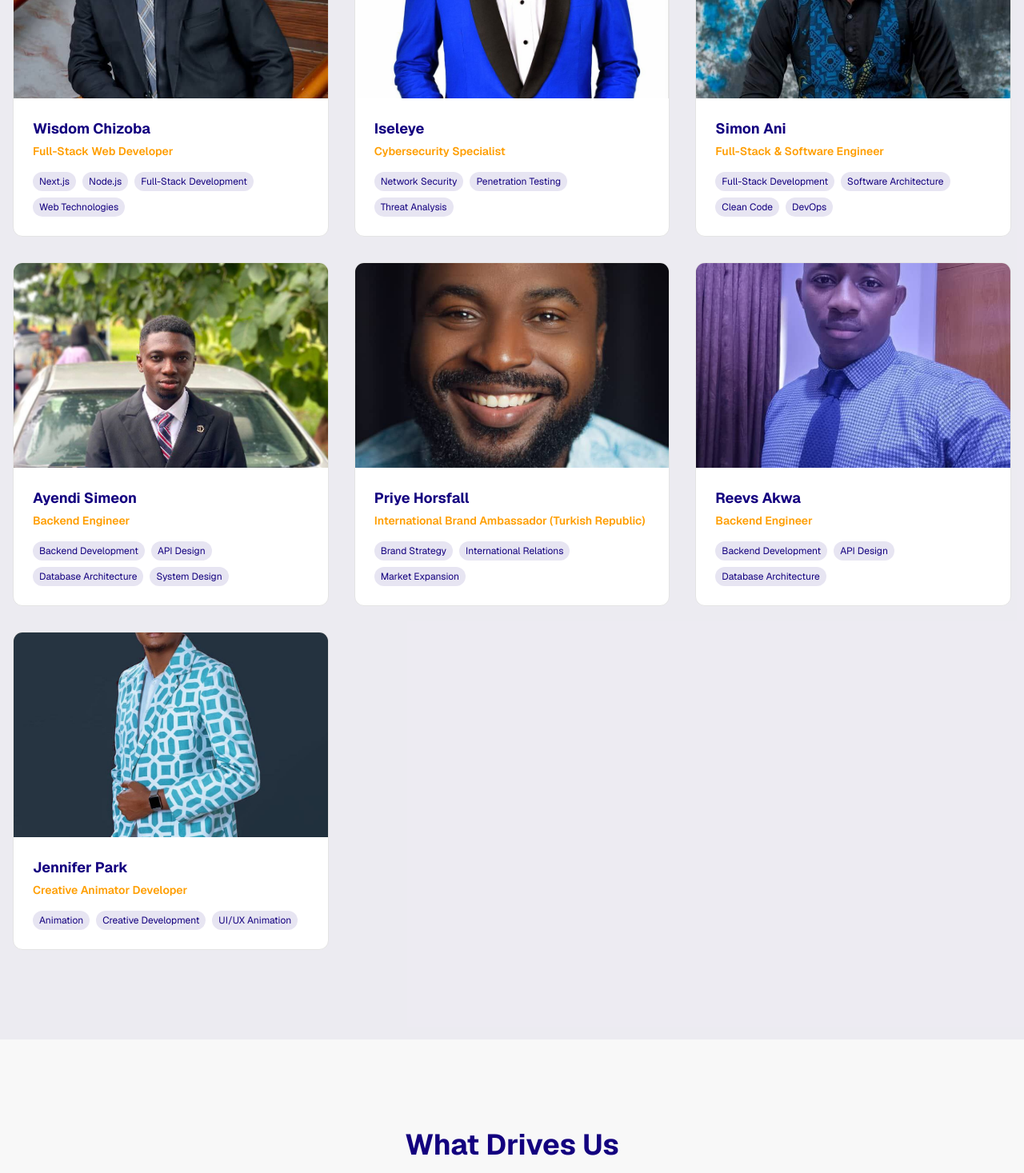
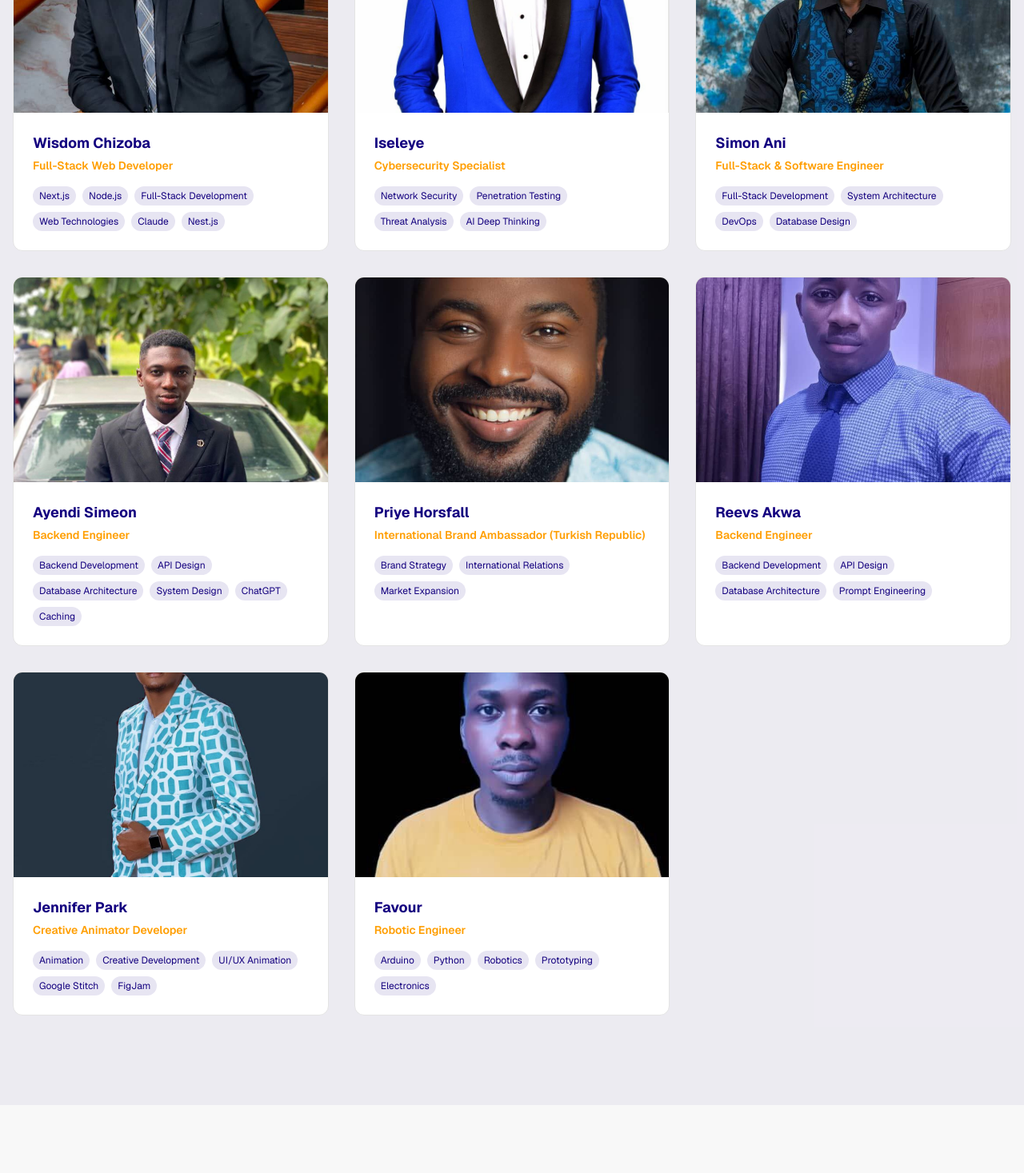
Before and after one commit to Kehinde-Crypto/innovaro-website, a Next.js app: page /team in a window 1280 px wide. Shown: the part 1764-3231 px from the top of the page at 80% size. Built offline with nearby package versions, Linux system fonts and the light colour scheme.

Commit message:
feat: update team page with new member and AI tool skills
Add Favour as Robotic Engineer and update team AI tools.

Co-authored-by: Kehinde Olubunmi Browns <191832900+Kehinde-Crypto@users.noreply.github.com>

```diff
--- a/app/team/page.tsx
+++ b/app/team/page.tsx
@@ -10,7 +10,7 @@ export default function TeamPage() {
       name: "TonyeWinston",
       role: "Chief Executive Officer",
       bio: "5+ years of strategic leadership in global distribution with expertise in strategic operations and global business expansion. Proven track record in leading software and operational excellence across international markets.",
-      expertise: ["Strategic Leadership", "Global Operations", "Software Infrastructure"],
+      expertise: ["Strategic Leadership", "Global Operations", "Software Infrastructure", "Prompt Engineer", "ChatGPT", "Claude"],
       image: "/olubunmi-browns-kehinde.jpg",
     },
     {
@@ -18,7 +18,7 @@ export default function TeamPage() {
       name: "Olubunmi-Browns Kehinde",
       role: "Blockchain Engineer & AI Engineer",
       bio: "4+ years of expertise in blockchain technology with 1 year specialized in AI. Technical proficiency in smart contract development with Solidity and Rust, combined with system design expertise.",
-      expertise: ["Blockchain", "Smart Contracts", "AI/ML", "System Design"],
+      expertise: ["Blockchain", "Smart Contracts", "AI/ML", "System Design", "Claude", "ChatGPT"],
       image: "/tonye-winston-ceo.jpg",
     },
     {
@@ -26,7 +26,7 @@ export default function TeamPage() {
       name: "Amas Albert",
       role: "Game Developer",
       bio: "Experienced game developer with expertise in Unity framework development. Proficient in C# and C++ programming languages, creating immersive gaming experiences across multiple platforms.",
-      expertise: ["Unity Framework", "C#", "C++", "Game Development"],
+      expertise: ["Unity Framework", "C#", "C++", "Game Development", "Claude Deep Thinking"],
       image: "/amas-albert-game-developer.jpg",
     },
   ]
@@ -37,22 +37,22 @@ export default function TeamPage() {
       name: "Wisdom Chizoba",
       role: "Full-Stack Web Developer",
       bio: "Expert full-stack developer specializing in modern web technologies. Proficient in Next.js for frontend development and Node.js for backend development with comprehensive knowledge of development tools and frameworks.",
-      expertise: ["Next.js", "Node.js", "Full-Stack Development", "Web Technologies"],
+      expertise: ["Next.js", "Node.js", "Full-Stack Development", "Web Technologies", "Claude", "Nest.js"],
       image: "/wisdom-chizoba-web-developer.jpg",
     },
     {
       id: 5,
       name: "Iseleye",
       role: "Cybersecurity Specialist",
-      expertise: ["Network Security", "Penetration Testing", "Threat Analysis"],
+      expertise: ["Network Security", "Penetration Testing", "Threat Analysis", "AI Deep Thinking"],
       image: "/iseleye-professional.jpg",
     },
     {
       id: 6,
       name: "Simon Ani",
       role: "Full-Stack & Software Engineer",
-      bio: "Versatile full-stack software engineer with comprehensive expertise in both frontend and backend technologies. Skilled in building scalable applications with modern development practices and clean code architecture.",
-      expertise: ["Full-Stack Development", "Software Architecture", "Clean Code", "DevOps"],
+      bio: "Versatile full-stack software engineer with comprehensive expertise in both frontend and backend technologies. Skilled in building scalable applications with modern development practices and system architecture.",
+      expertise: ["Full-Stack Development", "System Architecture", "DevOps", "Database Design"],
       image: "/simon-ani-vest.jpg", // updated image to blue vest professional photo
     },
     {
@@ -60,7 +60,7 @@ export default function TeamPage() {
       name: "Ayendi Simeon",
       role: "Backend Engineer",
       bio: "Specialized backend engineer focused on building robust, scalable server-side applications. Expert in API development, database optimization, and system architecture for enterprise solutions.",
-      expertise: ["Backend Development", "API Design", "Database Architecture", "System Design"],
+      expertise: ["Backend Development", "API Design", "Database Architecture", "System Design", "ChatGPT", "Caching"],
       image: "/ayendi-simeon-professional.jpg", // updated image to car/blazer professional photo
     },
     {
@@ -74,15 +74,23 @@ export default function TeamPage() {
       id: 9,
       name: "Reevs Akwa",
       role: "Backend Engineer",
-      expertise: ["Backend Development", "API Design", "Database Architecture"],
+      expertise: ["Backend Development", "API Design", "Database Architecture", "Prompt Engineering"],
       image: "/reevs-akwa-backend.jpg",
     },
     {
       id: 10,
       name: "Jennifer Park",
       role: "Creative Animator Developer",
-      expertise: ["Animation", "Creative Development", "UI/UX Animation"],
+      expertise: ["Animation", "Creative Development", "UI/UX Animation", "Google Stitch", "FigJam"],
       image: "/jennifer-park-animator.jpg",
+    },
+    {
+      id: 11,
+      name: "Favour",
+      role: "Robotic Engineer",
+      bio: "Specialist in robotics engineering with expertise in Arduino-based prototyping and automation. Proficient in Python for teaching, prototyping, and developing robotic systems for educational and industrial applications.",
+      expertise: ["Arduino", "Python", "Robotics", "Prototyping", "Electronics"],
+      image: "/favour-robotic-engineer.jpg",
     },
   ]
 
```
Also changed, not shown: public/favour-robotic-engineer.jpg (added).
